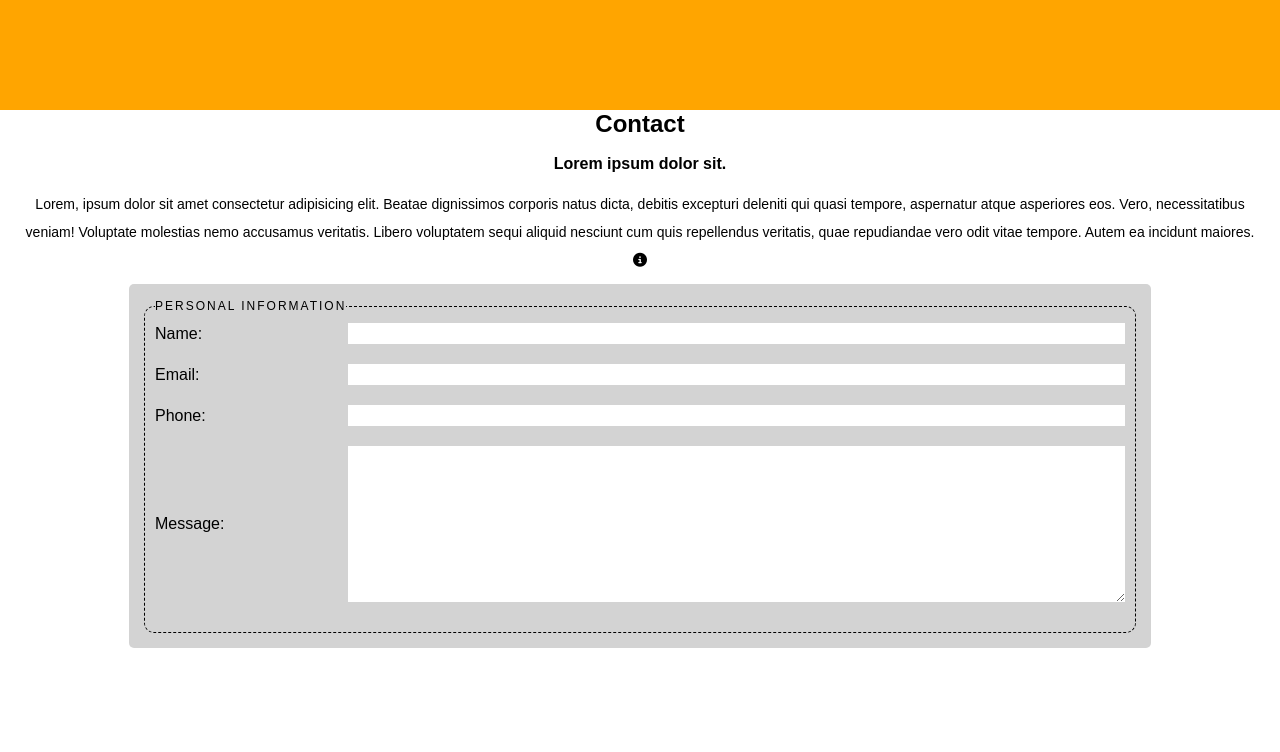
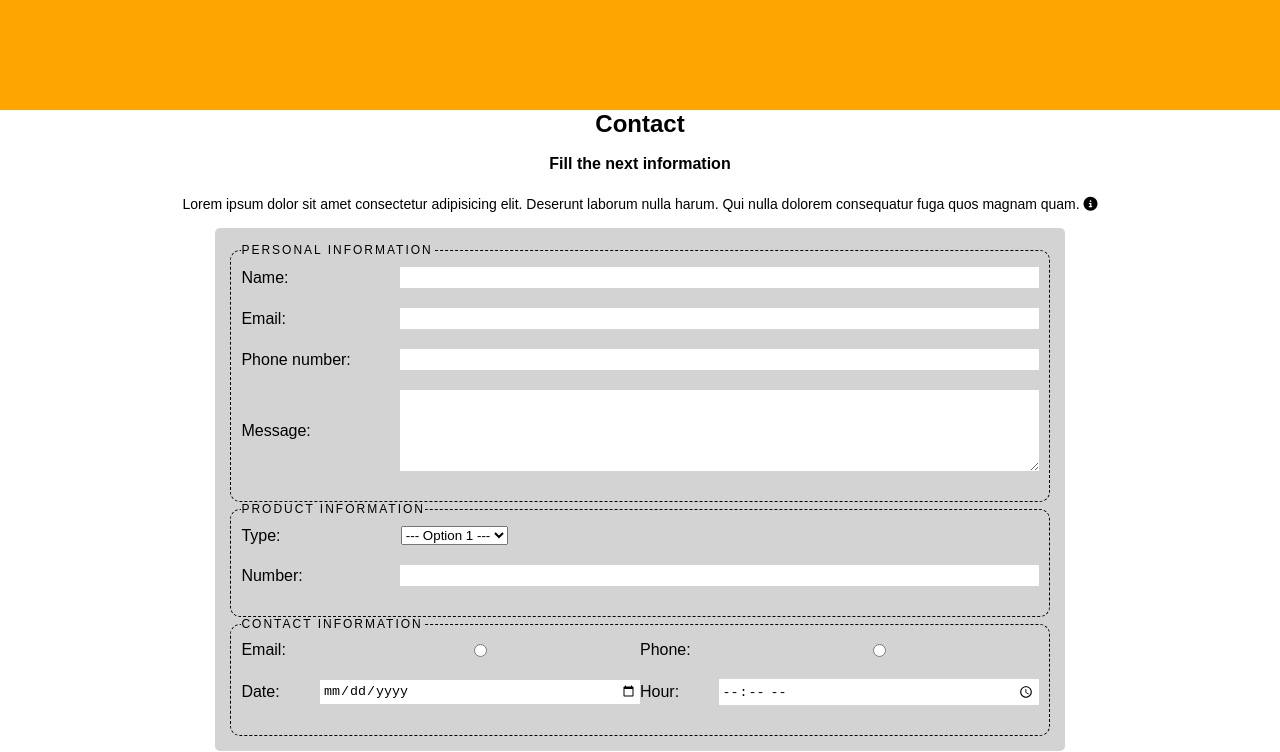
Before and after one commit to ericksoftware/RealEstate, a plain HTML site: page contact.html in a window 1280 px wide. Shown: the part 50-802 px from the top of the page. Drawn offline with Linux system fonts and the light colour scheme.

Commit message:
Class 3 assigment finished

```diff
--- a/contact.html
+++ b/contact.html
@@ -21,17 +21,11 @@
         </div>
     </header>
 
-    <main>
+    <main class="container">
         <h2>Contact</h2>
         <div>
-            <p class="bold-text">Lorem ipsum dolor sit.</p>
-            <p class="light-text">Lorem, ipsum dolor sit amet consectetur adipisicing elit.
-                Beatae dignissimos corporis natus dicta, debitis excepturi deleniti qui quasi tempore,
-                aspernatur atque asperiores eos. Vero, necessitatibus veniam! Voluptate
-                molestias nemo accusamus veritatis. Libero voluptatem sequi aliquid nesciunt cum quis
-                repellendus veritatis, quae repudiandae vero odit vitae tempore.
-                Autem ea incidunt maiores.
-            <i class="fa-solid fa-circle-info"></i></p>
+            <p class="bold-text">Fill the next information</p>
+            <p class="light-text">Lorem ipsum dolor sit amet consectetur adipisicing elit. Deserunt laborum nulla harum. Qui nulla dolorem consequatur fuga quos magnam quam. <i class="fa-solid fa-circle-info"></i></p>
         </div>
 
         <div class="form-container container">
@@ -46,17 +40,47 @@
                     <input type="email" id="email">
                 </div>
                 <div class="input-control">
-                    <label for="phone">Phone:</label>
+                    <label for="phone">Phone number:</label>
                     <input type="tel" id="phone">
                 </div>
                 <div class="input-control">
                     <label for="message">Message:</label>
-                    <textarea name="message" id="message" cols="30" rows="10"></textarea>
+                    <textarea name="message" id="message" cols="30" rows="5"></textarea>
                 </div>
+            </fieldset>
 
+            <fieldset>
+                <legend>Product Information</legend>
+                <div class="input-control">
+                    <label for="type">Type:</label>
+                    <select id="type">
+                        <option>--- Option 1 ---</option>
+                        <option>Option 2</option>
+                        <option>Option 3</option>
+                    </select>
+                </div>
+                <div class="input-control">
+                    <label for="number">Number:</label>
+                    <input type="text" id="number">
+                </div>
+            </fieldset>
+
+            <fieldset>
+                <legend>Contact Information</legend>
+                <div class="input-control">
+                    <label>Email:</label>
+                    <input type="radio" name="contact-method" value="email">
+                    <label>Phone:</label>
+                    <input type="radio" name="contact-method" value="phone">
+                </div>
+                <div class="input-control">
+                    <label for="date">Date:</label>
+                    <input type="date" id="date">
+                    <label for="hour">Hour:</label>
+                    <input type="time" id="hour">
+                </div>
             </fieldset>
         </div>
-
     </main>
 
     <footer class="footer-contact">
@@ -75,7 +99,5 @@
             </div>
         </div>
     </footer>
-
-
 </body>
 </html>
```
Lines whose indentation alone changed are shown as unchanged.
